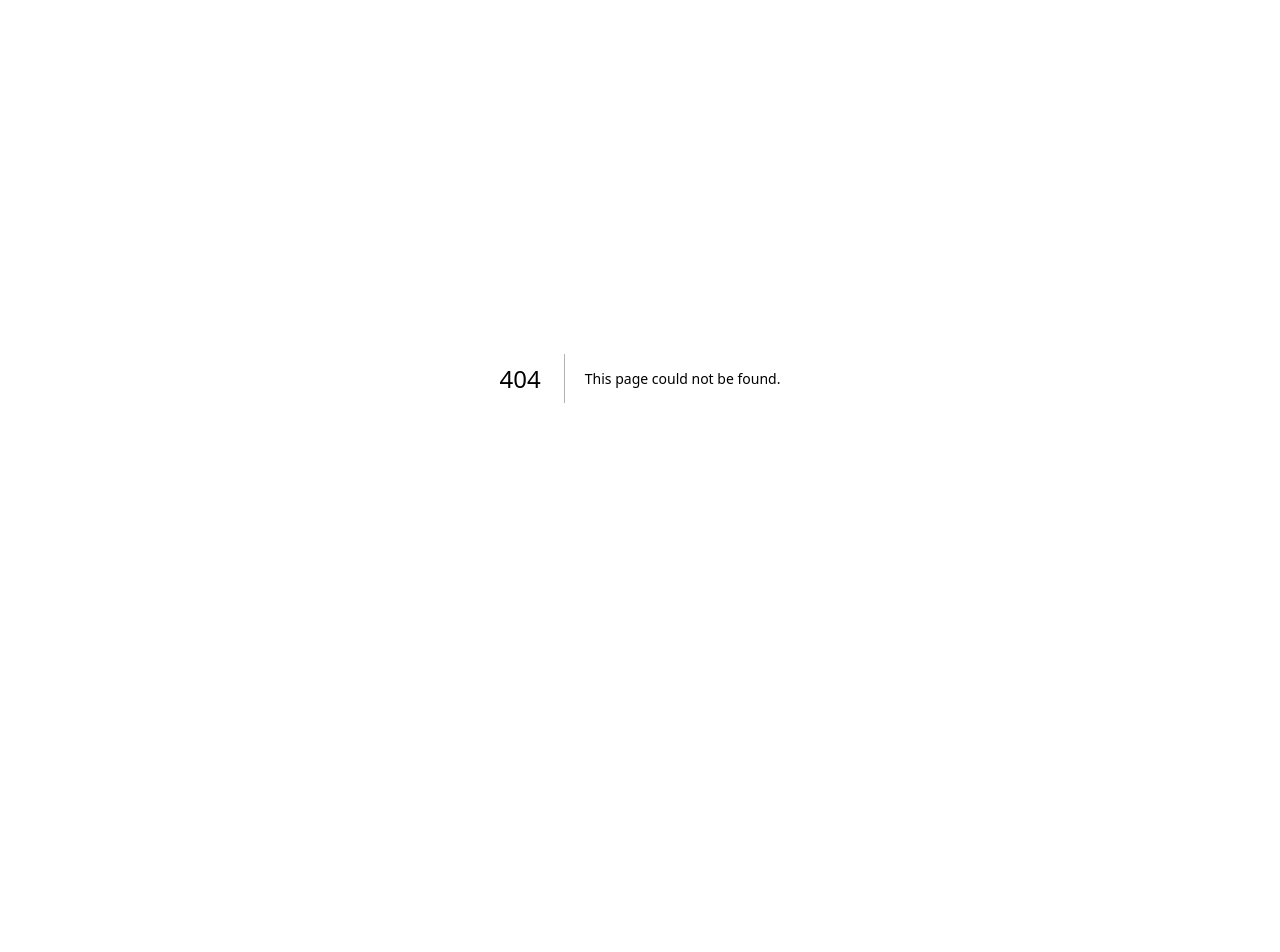
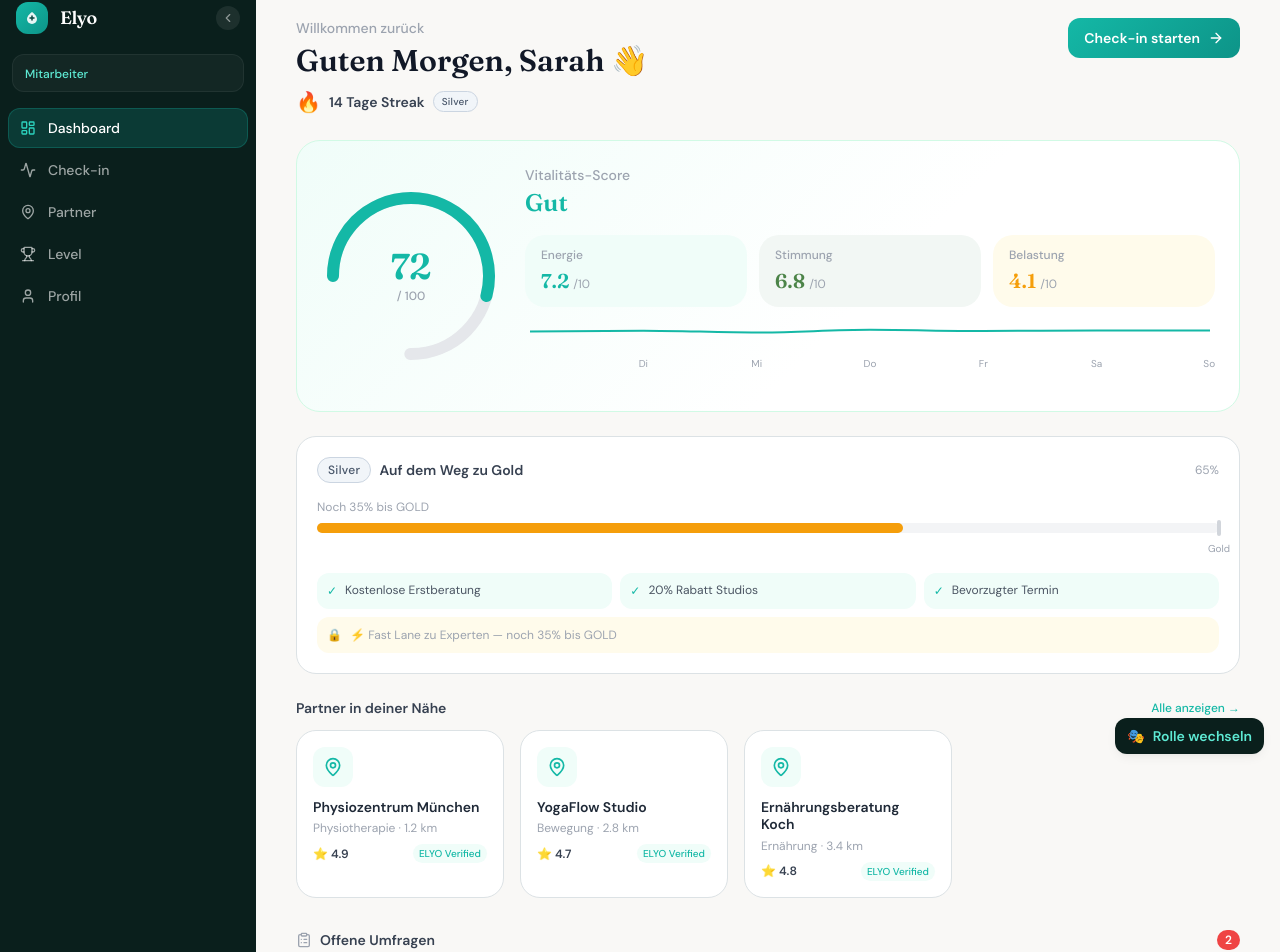
Before and after one commit to T000sassa/elyo, a Next.js app: page /dashboard in a window 1280 px wide. Before the commit this address had no page. Shown: the part 22-974 px from the top of the page. Before the commit the page ends 800 px from the top, so only its background shows below. Built offline with nearby package versions, Linux system fonts and the light colour scheme.

Commit message:
feat: employee dashboard mockup with score gauge, level progress, partner carousel

```diff
--- /dev/null
+++ b/src/app/(app)/dashboard/page.tsx
@@ -0,0 +1,219 @@
+'use client'
+
+import { motion } from 'framer-motion'
+import Link from 'next/link'
+import { ArrowRight, MapPin, ClipboardList } from 'lucide-react'
+import { ScoreGauge } from '@/components/ui/score-gauge'
+import { MetricChip } from '@/components/ui/metric-chip'
+import { ProgressBar } from '@/components/ui/progress-bar'
+import { LevelBadge } from '@/components/ui/level-badge'
+import { LineChart, Line, ResponsiveContainer, Tooltip, XAxis } from 'recharts'
+
+const MOCK_SCORE_HISTORY = [
+  { day: 'Mo', score: 68 },
+  { day: 'Di', score: 71 },
+  { day: 'Mi', score: 65 },
+  { day: 'Do', score: 74 },
+  { day: 'Fr', score: 70 },
+  { day: 'Sa', score: 72 },
+  { day: 'So', score: 72 },
+]
+
+const MOCK_PARTNERS = [
+  { name: 'Physiozentrum München',   type: 'Physiotherapie', dist: '1.2 km', rating: 4.9 },
+  { name: 'YogaFlow Studio',         type: 'Bewegung',       dist: '2.8 km', rating: 4.7 },
+  { name: 'Ernährungsberatung Koch', type: 'Ernährung',      dist: '3.4 km', rating: 4.8 },
+]
+
+const MOCK_SURVEYS = [
+  { title: 'Quartalsbefragung Q2 2026', minutes: 3 },
+  { title: 'Ergonomie am Arbeitsplatz', minutes: 2 },
+]
+
+const stagger = {
+  container: { hidden: {}, show: { transition: { staggerChildren: 0.08 } } },
+  item: { hidden: { opacity: 0, y: 12 }, show: { opacity: 1, y: 0, transition: { duration: 0.4 } } },
+}
+
+export default function EmployeeDashboardPage() {
+  const hour = new Date().getHours()
+  const greeting = hour < 12 ? 'Guten Morgen' : hour < 18 ? 'Guten Tag' : 'Guten Abend'
+
+  return (
+    <motion.div
+      className="space-y-6 pb-24 lg:pb-8"
+      variants={stagger.container}
+      initial="hidden"
+      animate="show"
+    >
+      {/* Header */}
+      <motion.div variants={stagger.item} className="flex items-start justify-between">
+        <div>
+          <p className="text-sm font-medium text-gray-400 mb-1">Willkommen zurück</p>
+          <h1
+            className="text-3xl font-semibold text-gray-900 leading-tight"
+            style={{ fontFamily: "'Fraunces', Georgia, serif" }}
+          >
+            {greeting}, Sarah 👋
+          </h1>
+          <div className="flex items-center gap-2 mt-2">
+            <span className="text-xl">🔥</span>
+            <span className="text-sm font-semibold text-gray-700">14 Tage Streak</span>
+            <LevelBadge level="SILVER" size="sm" />
+          </div>
+        </div>
+        <Link
+          href="/checkin"
+          className="flex-shrink-0 inline-flex items-center gap-2 px-4 py-2.5 rounded-xl text-sm font-semibold text-white transition-all hover:shadow-glow"
+          style={{ background: 'linear-gradient(135deg, #14b8a6, #0d9488)' }}
+        >
+          Check-in starten
+          <ArrowRight className="w-4 h-4" />
+        </Link>
+      </motion.div>
+
+      {/* Score hero */}
+      <motion.div
+        variants={stagger.item}
+        className="rounded-3xl p-6 flex flex-col sm:flex-row items-center gap-6"
+        style={{ background: 'linear-gradient(135deg, #f0fdf9 0%, #ffffff 60%)', border: '1px solid #d1fae5' }}
+      >
+        <ScoreGauge score={72} maxScore={100} size={180} />
+        <div className="flex-1 space-y-4 w-full">
+          <div>
+            <p className="text-sm font-medium text-gray-400">Vitalitäts-Score</p>
+            <p className="text-2xl font-semibold mt-0.5" style={{ color: '#14b8a6', fontFamily: "'Fraunces', Georgia, serif" }}>
+              Gut
+            </p>
+          </div>
+          <div className="grid grid-cols-3 gap-3">
+            <MetricChip label="Energie"   value={7.2} unit="/10" color="#14b8a6" bg="#f0fdf9" />
+            <MetricChip label="Stimmung"  value={6.8} unit="/10" color="#4c8448" bg="#f2f7f4" />
+            <MetricChip label="Belastung" value={4.1} unit="/10" color="#f59e0b" bg="#fffbeb" />
+          </div>
+          {/* Mini line chart */}
+          <div className="h-16">
+            <ResponsiveContainer width="100%" height="100%">
+              <LineChart data={MOCK_SCORE_HISTORY}>
+                <XAxis dataKey="day" tick={{ fontSize: 10, fill: '#9ca3af' }} axisLine={false} tickLine={false} />
+                <Tooltip
+                  contentStyle={{ background: '#0a1f1c', border: 'none', borderRadius: 8, color: 'white', fontSize: 12 }}
+                  formatter={(v: number | undefined) => v !== undefined ? [`${v}`, 'Score'] : []}
+                />
+                <Line type="monotone" dataKey="score" stroke="#14b8a6" strokeWidth={2} dot={false} />
+              </LineChart>
+            </ResponsiveContainer>
+          </div>
+        </div>
+      </motion.div>
+
+      {/* Level progress */}
+      <motion.div
+        variants={stagger.item}
+        className="rounded-2xl p-5"
+        style={{ background: 'white', border: '1px solid hsl(200, 15%, 88%)' }}
+      >
+        <div className="flex items-center justify-between mb-4">
+          <div className="flex items-center gap-2">
+            <LevelBadge level="SILVER" />
+            <span className="text-sm font-semibold text-gray-700">Auf dem Weg zu Gold</span>
+          </div>
+          <span className="text-xs text-gray-400">65%</span>
+        </div>
+        <ProgressBar
+          value={65}
+          sublabel="Noch 35% bis GOLD"
+          color="#f59e0b"
+          milestones={[{ value: 100, label: 'Gold' }]}
+        />
+        <div className="mt-4 grid grid-cols-3 gap-2">
+          {[
+            { label: 'Kostenlose Erstberatung', locked: false },
+            { label: '20% Rabatt Studios',      locked: false },
+            { label: 'Bevorzugter Termin',      locked: false },
+          ].map((p) => (
+            <div
+              key={p.label}
+              className="flex items-start gap-2 p-2.5 rounded-xl text-xs"
+              style={{ background: '#f0fdf9' }}
+            >
+              <span style={{ color: '#14b8a6' }}>✓</span>
+              <span className="text-gray-600 leading-tight">{p.label}</span>
+            </div>
+          ))}
+        </div>
+        <div className="mt-2 flex items-center gap-2 p-2.5 rounded-xl text-xs" style={{ background: '#fffbeb' }}>
+          <span>🔒</span>
+          <span className="text-gray-400">⚡ Fast Lane zu Experten — noch 35% bis GOLD</span>
+        </div>
+      </motion.div>
+
+      {/* Partners carousel */}
+      <motion.div variants={stagger.item}>
+        <div className="flex items-center justify-between mb-3">
+          <h2 className="text-sm font-semibold text-gray-700">Partner in deiner Nähe</h2>
+          <Link href="/partners" className="text-xs font-medium" style={{ color: '#14b8a6' }}>
+            Alle anzeigen →
+          </Link>
+        </div>
+        <div className="flex gap-4 overflow-x-auto pb-2">
+          {MOCK_PARTNERS.map((p) => (
+            <div
+              key={p.name}
+              className="flex-shrink-0 w-52 rounded-2xl p-4 card-lift"
+              style={{ background: 'white', border: '1px solid hsl(200, 15%, 88%)' }}
+            >
+              <div className="w-10 h-10 rounded-xl mb-3 flex items-center justify-center" style={{ background: '#f0fdf9' }}>
+                <MapPin className="w-5 h-5" style={{ color: '#14b8a6' }} />
+              </div>
+              <p className="text-sm font-semibold text-gray-800 leading-tight mb-1">{p.name}</p>
+              <p className="text-xs text-gray-400">{p.type} · {p.dist}</p>
+              <div className="flex items-center gap-1 mt-2">
+                <span className="text-xs font-semibold text-gray-700">⭐ {p.rating}</span>
+                <span className="ml-auto text-[10px] font-medium px-1.5 py-0.5 rounded-full" style={{ background: '#f0fdf9', color: '#14b8a6' }}>
+                  ELYO Verified
+                </span>
+              </div>
+            </div>
+          ))}
+        </div>
+      </motion.div>
+
+      {/* Open surveys */}
+      <motion.div variants={stagger.item}>
+        <div className="flex items-center justify-between mb-3">
+          <h2 className="text-sm font-semibold text-gray-700 flex items-center gap-2">
+            <ClipboardList className="w-4 h-4 text-gray-400" />
+            Offene Umfragen
+          </h2>
+          <span
+            className="text-xs font-semibold px-2 py-0.5 rounded-full text-white"
+            style={{ background: '#ef4444' }}
+          >
+            2
+          </span>
+        </div>
+        <div className="space-y-2">
+          {MOCK_SURVEYS.map((s) => (
+            <div
+              key={s.title}
+              className="flex items-center justify-between p-4 rounded-2xl"
+              style={{ background: 'white', border: '1px solid hsl(200, 15%, 88%)' }}
+            >
+              <div>
+                <p className="text-sm font-medium text-gray-800">{s.title}</p>
+                <p className="text-xs text-gray-400 mt-0.5">ca. {s.minutes} Minuten</p>
+              </div>
+              <button
+                className="flex-shrink-0 text-sm font-semibold px-3 py-1.5 rounded-xl text-white"
+                style={{ background: 'linear-gradient(135deg, #14b8a6, #0d9488)' }}
+              >
+                Jetzt ausfüllen
+              </button>
+            </div>
+          ))}
+        </div>
+      </motion.div>
+    </motion.div>
+  )
+}
```
